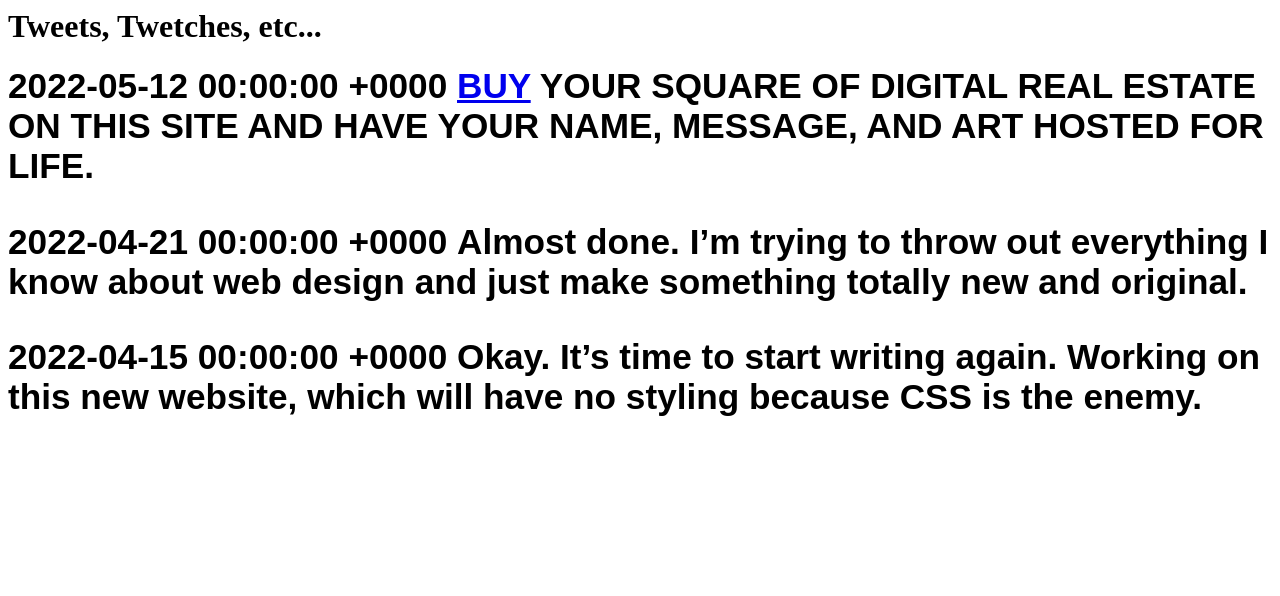
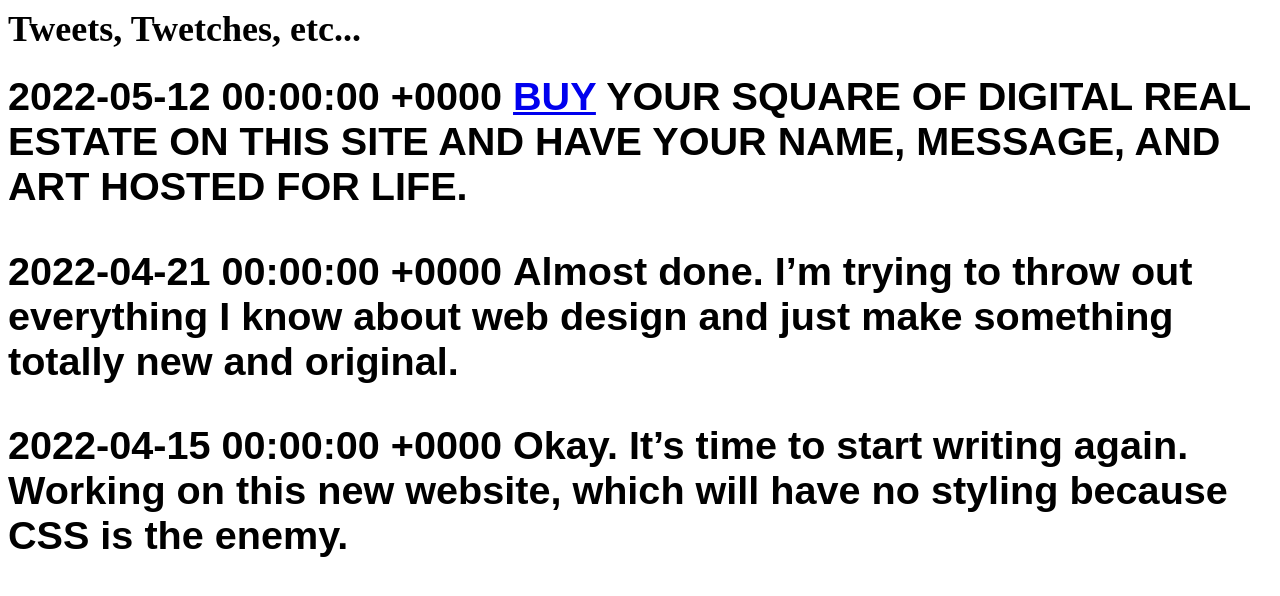
Before and after one commit to 0x000m/old, a Jekyll site: the page built from tweets.md, in a window 1280 px wide. Shown: the top 596 px of the page. Built offline with Jekyll 4.4.1, drawn with Linux system fonts in a browser that asks for light colours.

Commit message:
Update default.html

```diff
--- a/_layouts/default.html
+++ b/_layouts/default.html
@@ -8,7 +8,7 @@
     background-color: #006951;}
 
 
-      img{mix-blend-mode: hard-light;background-color:#006951;}.low .featured-img,.low p.img,li.low .featured-img,li.low p.img{background-color:#162dab}.low .category,li.low .category{color:#162dab}.low .category-low,li.low .category-low{display:block}.hig .featured-img,.hig p.img,li.hig .featured-img,li.hig p.img{background-color:#d11305}.hig .category,li.hig .category{color:#d11305}.hig .category-hig,li.hig .category-hig{display:block}.obs .featured-img,.obs p.img{background-color:#006951}.obs .category{color:#006951}.obs .category-obs{display:block}header.top{position:relative;padding-bottom:.5rem;border-bottom:2px solid #000;min-height:110px}header.top h1{text-transform:uppercase}img{max-width:100%;}a{color:default;}h1,h2,h3,h4,h5,h6{font-family:serif;}b{font-family:sans-serif;}body{font-family:sans-serif;    -webkit-font-smoothing: antialiased;}.tweet p {display:inline;}.tweet{font-size:2.2em;font-weight:700;}.container{position:relative;color:#fff}.bottom-left{position:absolute;bottom:8px;left:16px}.top-left{position:absolute;top:8px;left:16px}.top-right{position:absolute;top:8px;right:16px}.bottom-right{position:absolute;bottom:8px;right:16px}.centered{position:absolute;top:50%;left:50%;transform:translate(-50%,-50%)}.column{float:left;width:33.33%;padding:5px}.row::after{content:"";clear:both;display:table}</style>
+      img{mix-blend-mode: hard-light;background-color:#006951;}.low .featured-img,.low p.img,li.low .featured-img,li.low p.img{background-color:#162dab}.low .category,li.low .category{color:#162dab}.low .category-low,li.low .category-low{display:block}.hig .featured-img,.hig p.img,li.hig .featured-img,li.hig p.img{background-color:#d11305}.hig .category,li.hig .category{color:#d11305}.hig .category-hig,li.hig .category-hig{display:block}.obs .featured-img,.obs p.img{background-color:#006951}.obs .category{color:#006951}.obs .category-obs{display:block}header.top{position:relative;padding-bottom:.5rem;border-bottom:2px solid #000;min-height:110px}header.top h1{text-transform:uppercase}img{max-width:100%;}a{color:default;}h1,h2,h3,h4,h5,h6{font-family:serif;}b{font-family:sans-serif;}body{font-family:sans-serif;font-size:18px;    -webkit-font-smoothing: antialiased;}.tweet p {display:inline;}.tweet{font-size:2.2em;font-weight:700;}.container{position:relative;color:#fff}.bottom-left{position:absolute;bottom:8px;left:16px}.top-left{position:absolute;top:8px;left:16px}.top-right{position:absolute;top:8px;right:16px}.bottom-right{position:absolute;bottom:8px;right:16px}.centered{position:absolute;top:50%;left:50%;transform:translate(-50%,-50%)}.column{float:left;width:33.33%;padding:5px}.row::after{content:"";clear:both;display:table}</style>
    <!-- <style>
       body{font-family:serif;}main p{max-width:600px;}main{padding:20px;}.page-header{margin-bottom:35px;font-size:16px;}.page-teaser{margin-bottom:20px;}</style>-->
 
```
